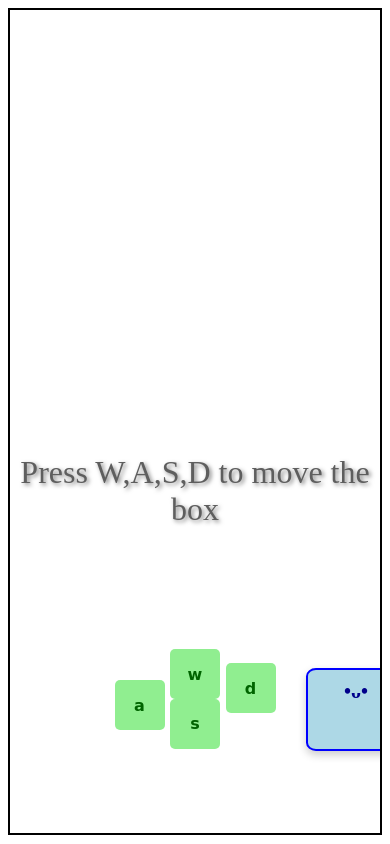
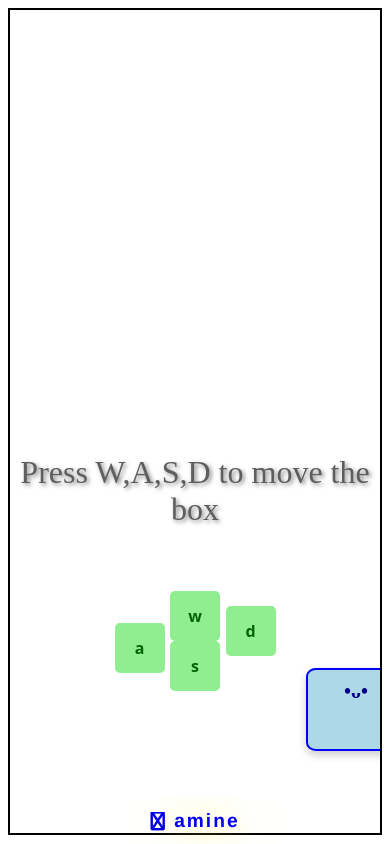
Before and after one commit to amive/Movable-box, a plain HTML site: page index.html in a window 390 px wide. Drawn offline with Linux system fonts and the light colour scheme.

Commit message:
Added footer

```diff
--- a/box.css
+++ b/box.css
@@ -42,7 +42,7 @@ body {
   position: absolute;
   offset: 0 0;
   left: 860px;
-  top: 818px;
+  top: 777px;
   height: 10%;
   transition: left 0.1s ease-out, top 0.1s ease-out;
 }
@@ -51,6 +51,52 @@ body {
 #left,
 #right {
   display: none;
+}
+#footer {
+  position: fixed;
+  bottom: 0;
+  left: 0;
+  width: 100vw;
+  text-align: center;
+  padding: 12px 0;
+  font-size: 1.2em;
+  font-weight: 700;
+  font-family: "Franklin Gothic Medium", "Arial Narrow", Arial, sans-serif;
+  color: #333;
+  letter-spacing: 2px;
+  z-index: 10001;
+  animation: footerGlowPulse 2s cubic-bezier(0.4, 0, 0.2, 1) infinite;
+}
+.fas {
+  bottom: -4px;
+  position: relative;
+}
+@keyframes footerGlowPulse {
+  0% {
+    color: #222;
+    text-shadow: 0 2px 8px rgba(255, 215, 0, 0.15);
+    font-size: 1.2em;
+  }
+  20% {
+    color: #ffd700;
+    text-shadow: 0 2px 16px #ffd700, 0 0 32px #ffe066;
+    font-size: 1.2em;
+  }
+  50% {
+    color: #fffbe7;
+    text-shadow: 0 4px 32px #ffe066, 0 0 64px #ffd700;
+    font-size: 1.2em;
+  }
+  80% {
+    color: #ffd700;
+    text-shadow: 0 2px 16px #ffd700, 0 0 32px #fad12e;
+    font-size: 1.2em;
+  }
+  100% {
+    color: #222;
+    text-shadow: 0 2px 8px rgba(255, 215, 0, 0.15);
+    font-size: 1.2em;
+  }
 }
 @media (max-width: 600px) {
   * {
@@ -82,25 +128,28 @@ body {
     transition: transform 0.1s ease-in-out;
     font-weight: bold;
     color: darkgreen;
-    font-family: cursive;
+    font-family: system-ui, -apple-system, BlinkMacSystemFont, "Segoe UI",
+      Roboto, Oxygen, Ubuntu, Cantarell, "Open Sans", "Helvetica Neue",
+      sans-serif;
     z-index: 10000;
   }
   #up {
-    top: 65%;
+    top: 58%;
     left: 50%;
   }
   #down {
-    top: 63%;
+    top: 56%;
     left: 50%;
   }
   #left {
-    top: 52.77%;
+    top: 45.77%;
     left: 35%;
   }
   #right {
-    top: 42.7%;
+    top: 35.7%;
     left: 65%;
   }
+
   body {
     height: 98vh;
     overflow: hidden;
--- a/box.js
+++ b/box.js
@@ -8,6 +8,7 @@ let left = document.getElementById("left");
 let right = document.getElementById("right");
 document.addEventListener("keydown", (moveBox) => {
   const key = moveBox.key.toLowerCase();
+  if (key !== "a" && key !== "d" && key !== "w" && key !== "s") return;
   const stepX =
     key === "a"
       ? box.offsetLeft - 50
@@ -98,6 +99,7 @@ document.addEventListener("touchstart", (MobileKey) => {
       { once: true }
     );
   }
+  if (key !== "a" && key !== "d" && key !== "w" && key !== "s") return;
   if (key === "a" || key === "d" || key === "w" || key === "s") {
     description.textContent = "";
   }
--- a/index.html
+++ b/index.html
@@ -5,6 +5,11 @@
     <meta name="viewport" content="width=device-width, initial-scale=1.0" />
     <title>Box</title>
     <link rel="stylesheet" href="box.css" />
+
+    <script
+      src="https://kit.fontawesome.com/e43405b0bd.js"
+      crossorigin="anonymous"
+    ></script>
   </head>
   <body>
     <div id="box">•ᴗ•</div>
@@ -15,6 +20,14 @@
     <p id="down">s</p>
     <p id="left">a</p>
     <p id="right">d</p>
+    <footer id="footer">
+      <a
+        href="https://github.com/amive"
+        target="_blank"
+        style="text-decoration: none"
+        ><i class="fas fa-github"></i> amine</a
+      >
+    </footer>
     <script src="box.js"></script>
   </body>
 </html>
```
